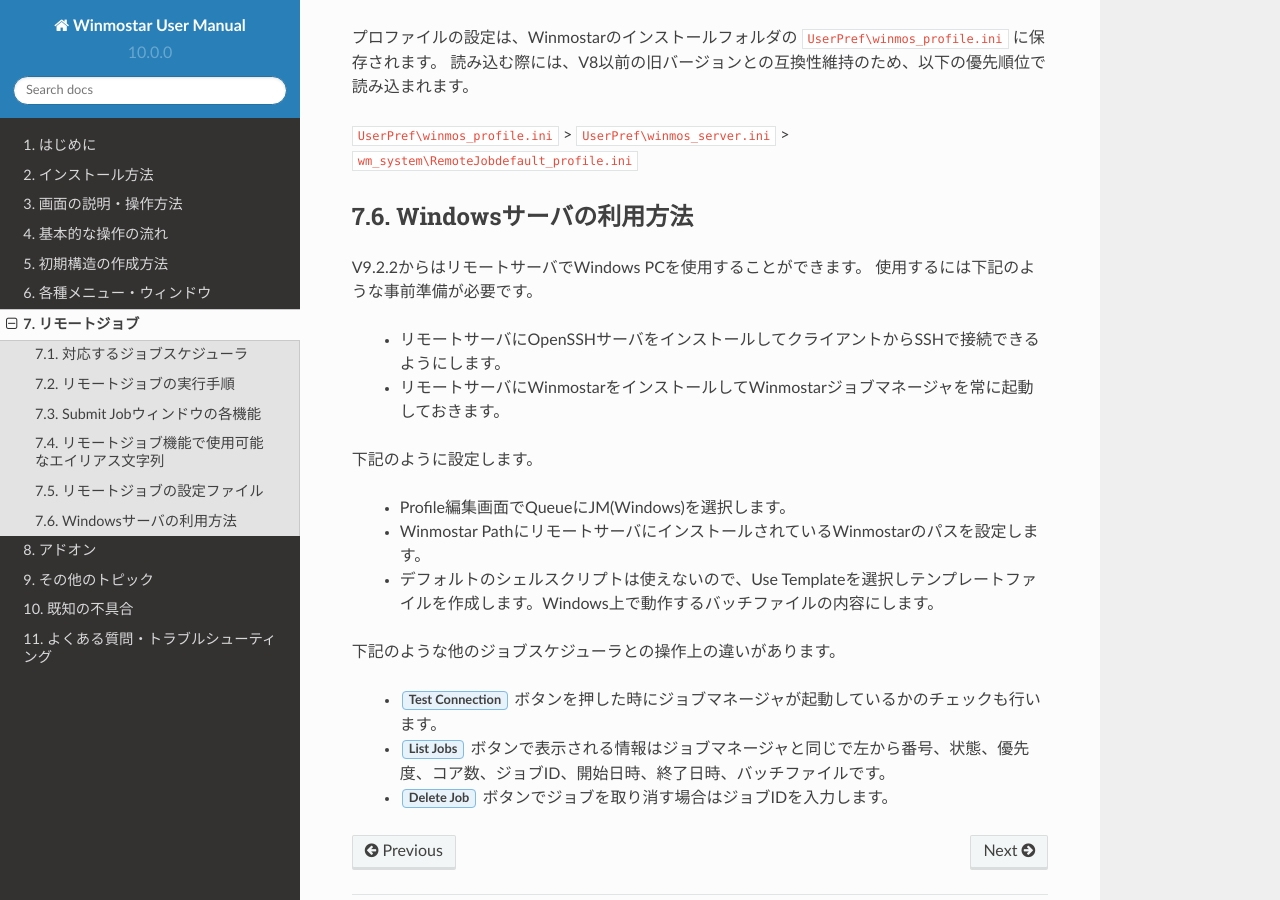
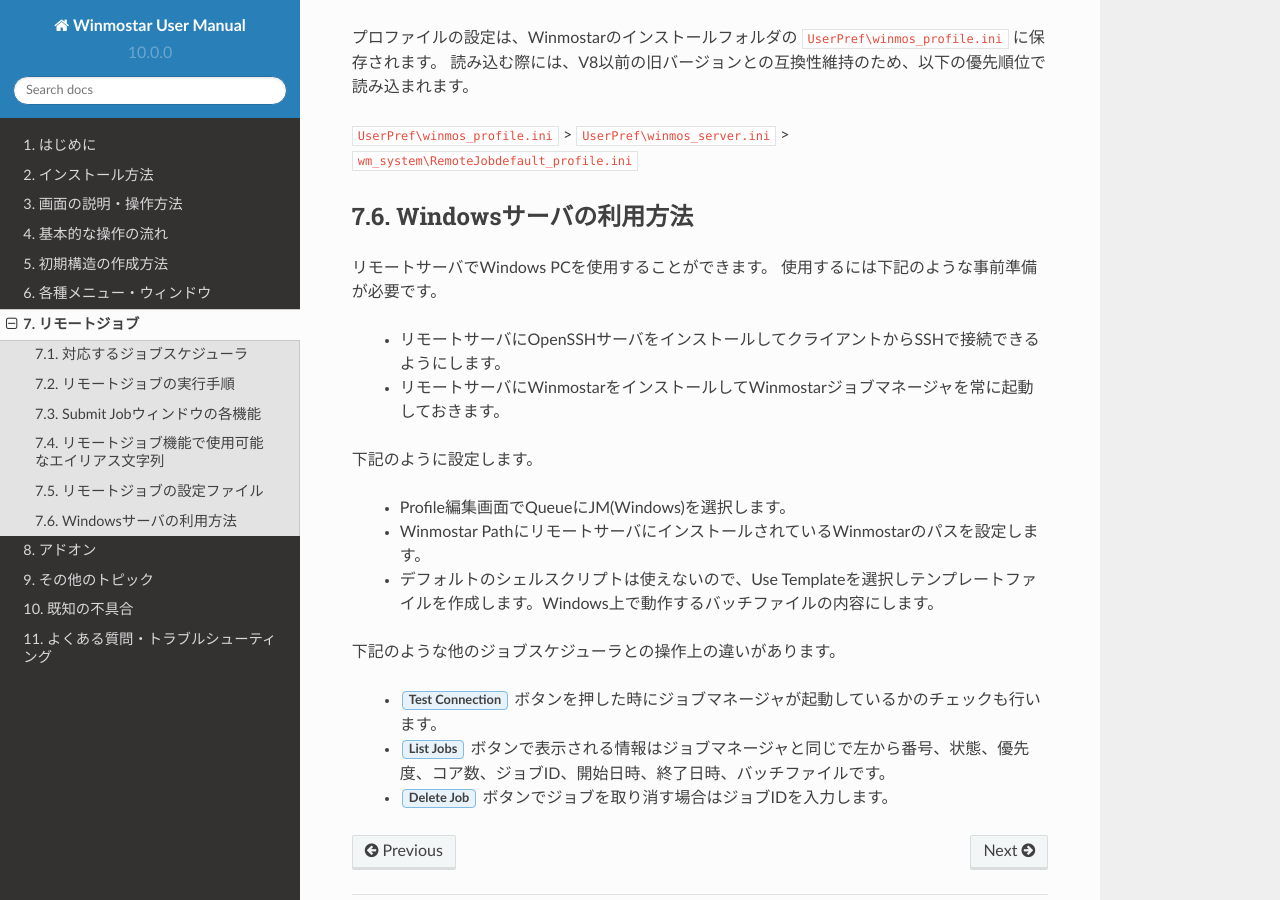
Before and after one commit to X-Ability/winmostar_doc, a Sphinx documentation site: the page built from source/winmos/winmos_remote.rst, in a window 1280 px wide and 900 px high, scrolled down 10624 px. Built offline with Sphinx 7.4.7 and the Read the Docs theme 2.0.0, drawn with Linux system fonts in a browser that asks for light colours.

Commit message:
BeginnersGuide_V9 -> BeginnersGuide_V10

```diff
--- a/source/index.rst
+++ b/source/index.rst
@@ -11,7 +11,7 @@
 本書には、Winmostar(TM)の各機能の動作・操作方法が書かれています。
 本書の最新版は `公式サイト <https://winmostar.com/>`_ から入手可能です。
 
-Winmostar(TM)を初めて使う方は `ビギナーズガイド <https://winmostar.com/jp/tutorials/V9/BeginnersGuide_V9.pdf>`_ を参照してください。
+Winmostar(TM)を初めて使う方は `ビギナーズガイド <https://winmostar.com/jp/tutorials/?pdf=BeginnersGuide_V10.pdf>`_ を参照してください。
 
 ご不明点がある場合、予想通りに動かない場合は、 随時更新されている :ref:`faq_top` をご確認ください。
 
--- a/source/installation/installation.rst
+++ b/source/installation/installation.rst
@@ -117,7 +117,7 @@
 
 ..
 
-10. インストール手順は以上です。続けて、必要に応じて `ビギナーズガイド <https://winmostar.com/jp/tutorials/V9/BeginnersGuide_V9.pdf>`_ や `各種チュートリアル <https://winmostar.com/jp/manual_jp.html>`_ を確認して下さい。
+10. インストール手順は以上です。続けて、必要に応じて `ビギナーズガイド <https://winmostar.com/jp/tutorials/?pdf=BeginnersGuide_V10.pdf>`_ や `各種チュートリアル <https://winmostar.com/jp/manual_jp.html>`_ を確認して下さい。
 
 また、必須ではありませんが、エクスプローラ上で各ファイルの拡張子を表示する設定に変更することを推奨します。
 
--- a/source/winmos/winmos_preferences.rst
+++ b/source/winmos/winmos_preferences.rst
@@ -57,7 +57,7 @@
          それぞれのソルバーの入力ファイルを作成する際にデフォルトで設定される拡張子を設定します。
       Gnuplotを使用してグラフを描画
          一部のグラフ描画機能において、チェックした場合はGnuplotを使用します。チェックしていない場合はGraceを使用します。
-         V9からは、GraceまたはGnuplotを用いるグラフ描画機能がWinmostarネイティブのグラフ描画機能に徐々に置き換わる予定です。
+         GraceまたはGnuplotを用いるグラフ描画機能がWinmostarネイティブのグラフ描画機能に徐々に置き換わる予定です。
          Gnuplotのファイルは、Winmostarネイティブのグラフ描画機能の :guilabel:`Export` ボタンから保存することができます。
       計算を開始する前に確認を表示
          チェックした場合は各ソルバを実行する際に、確認ダイアログを表示します。
--- a/source/winmos/winmos_remote.rst
+++ b/source/winmos/winmos_remote.rst
@@ -360,7 +360,7 @@
 Windowsサーバの利用方法
 ------------------------------------------------
 
-V9.2.2からはリモートサーバでWindows PCを使用することができます。
+リモートサーバでWindows PCを使用することができます。
 使用するには下記のような事前準備が必要です。
 
    - リモートサーバにOpenSSHサーバをインストールしてクライアントからSSHで接続できるようにします。
```
